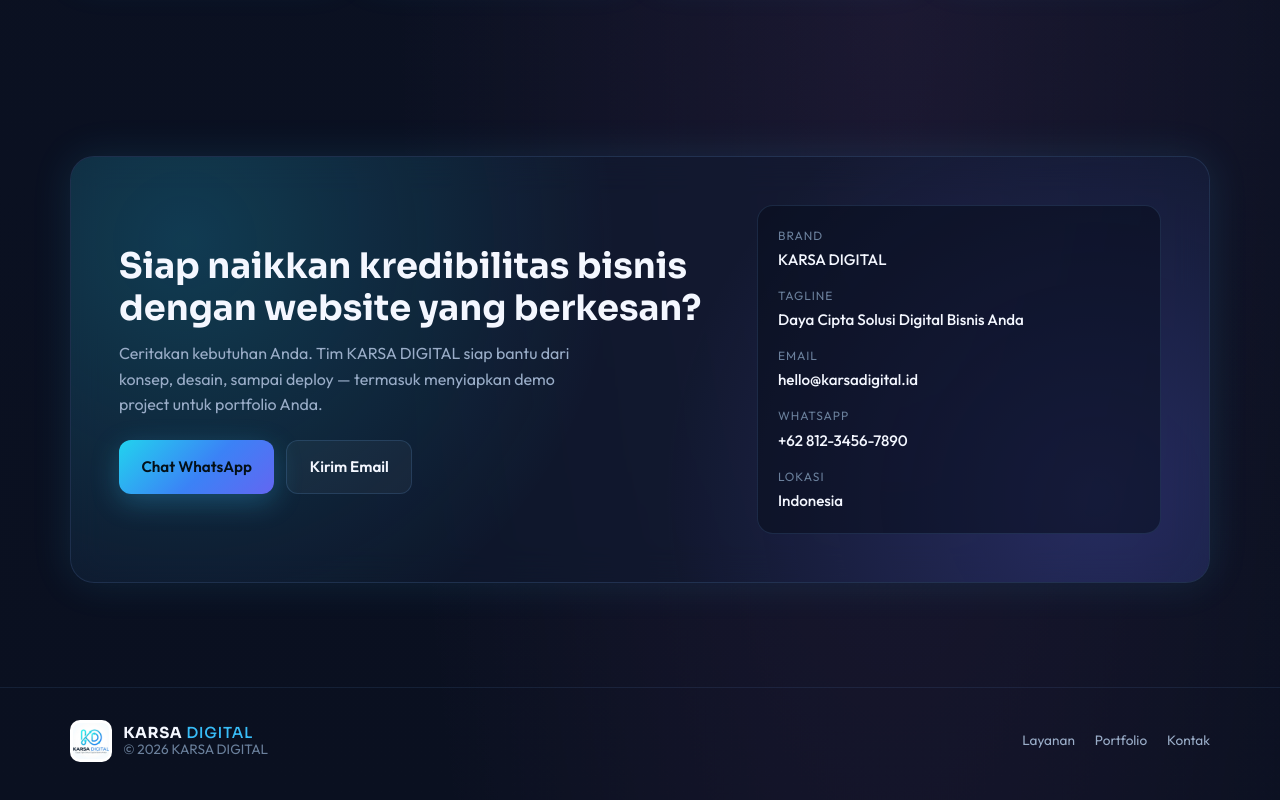
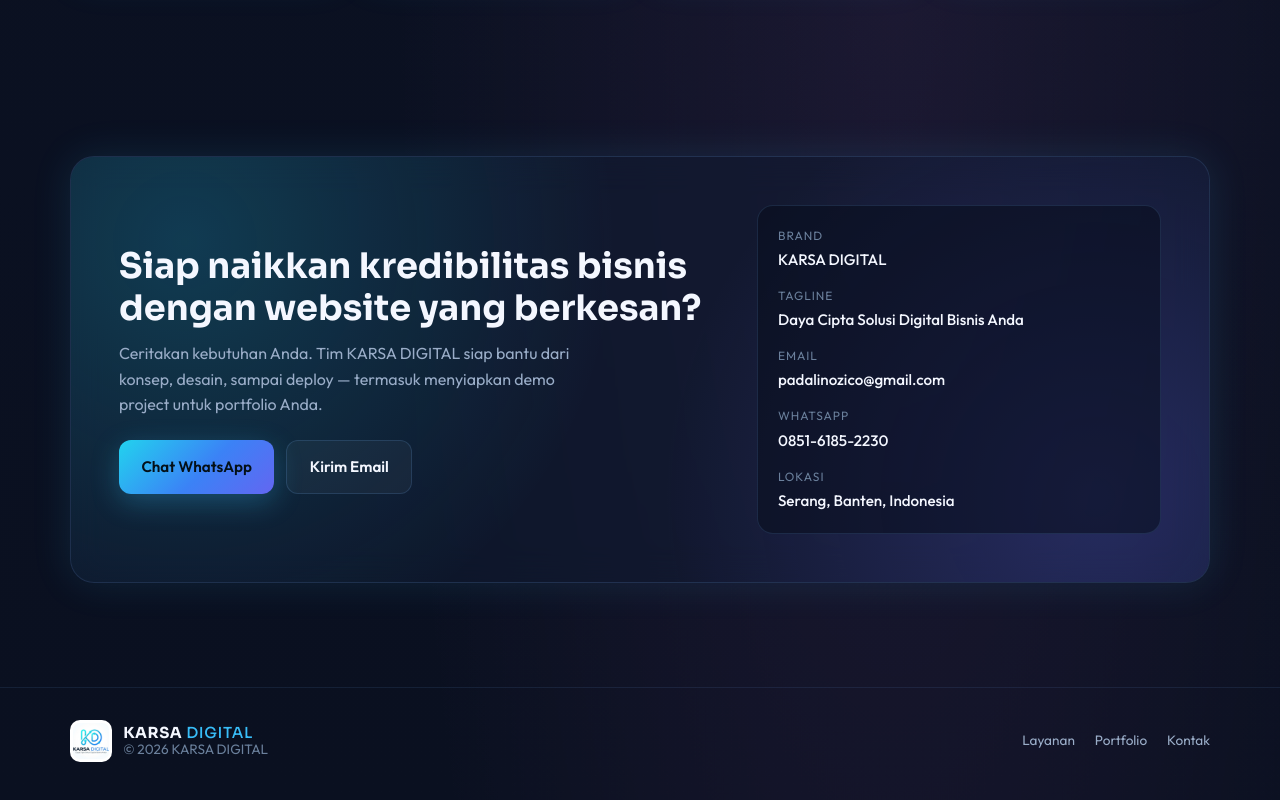
Before and after one commit to zico-padalino/company-profile, a React (Vite) app: page / in a window 1280 px wide. Shown: the part 3385-4185 px from the top of the page. Built offline with nearby package versions, Linux system fonts and the light colour scheme.

Commit message:
Update contact information in App.tsx, including new WhatsApp number, email address, and location details for KARSA DIGITAL.

```diff
--- a/src/App.tsx
+++ b/src/App.tsx
@@ -346,13 +346,13 @@
                 <div className="cta-actions">
                   <a
                     className="btn btn-primary"
-                    href="https://wa.me/6281234567890?text=Halo%20KARSA%20DIGITAL%2C%20saya%20ingin%20konsultasi%20website"
+                    href="https://wa.me/6285161852230?text=Halo%20KARSA%20DIGITAL%2C%20saya%20ingin%20konsultasi%20website"
                     target="_blank"
                     rel="noreferrer"
                   >
                     Chat WhatsApp
                   </a>
-                  <a className="btn btn-ghost" href="mailto:hello@karsadigital.id">
+                  <a className="btn btn-ghost" href="mailto:padalinozico@gmail.com">
                     Kirim Email
                   </a>
                 </div>
@@ -368,15 +368,15 @@
                 </div>
                 <div className="contact-row">
                   <span>Email</span>
-                  <strong>hello@karsadigital.id</strong>
+                  <strong>padalinozico@gmail.com</strong>
                 </div>
                 <div className="contact-row">
                   <span>WhatsApp</span>
-                  <strong>+62 812-3456-7890</strong>
+                  <strong>0851-6185-2230</strong>
                 </div>
                 <div className="contact-row">
                   <span>Lokasi</span>
-                  <strong>Indonesia</strong>
+                  <strong>Serang, Banten, Indonesia</strong>
                 </div>
               </div>
             </div>
```
